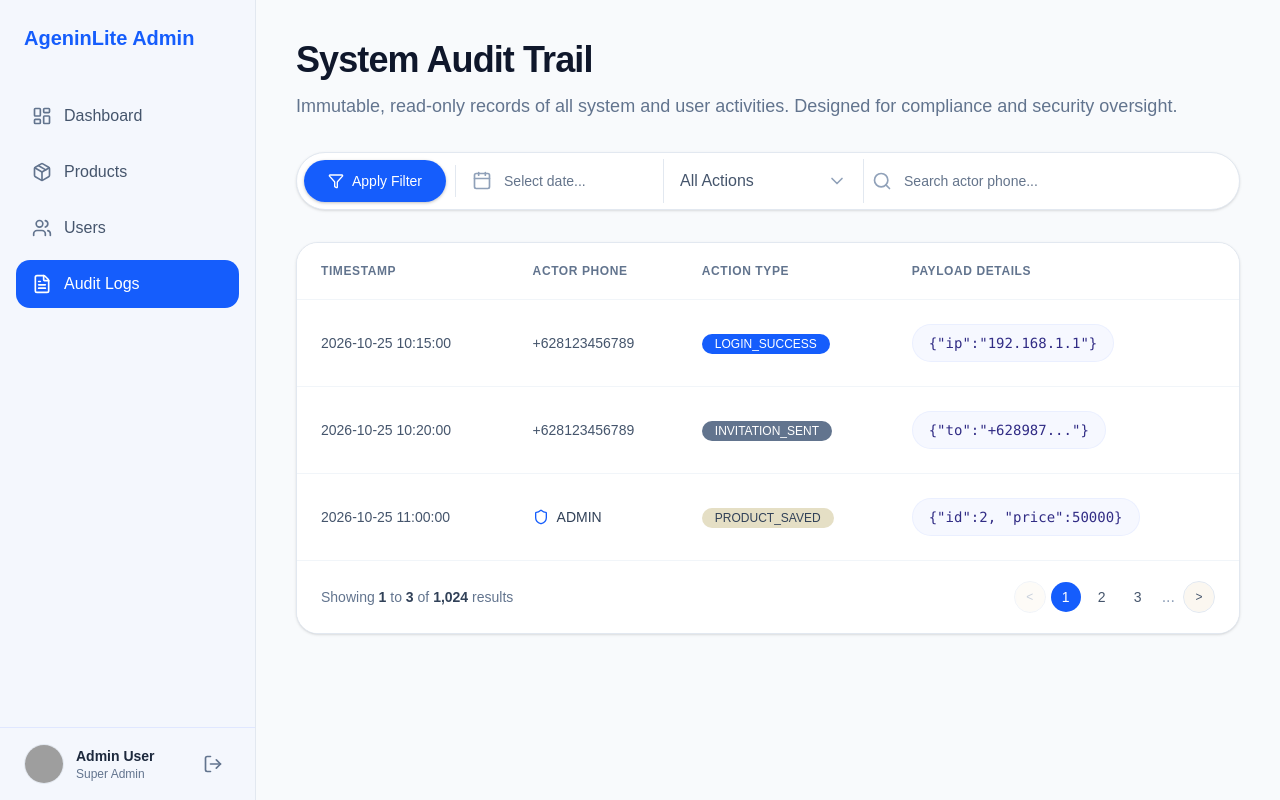
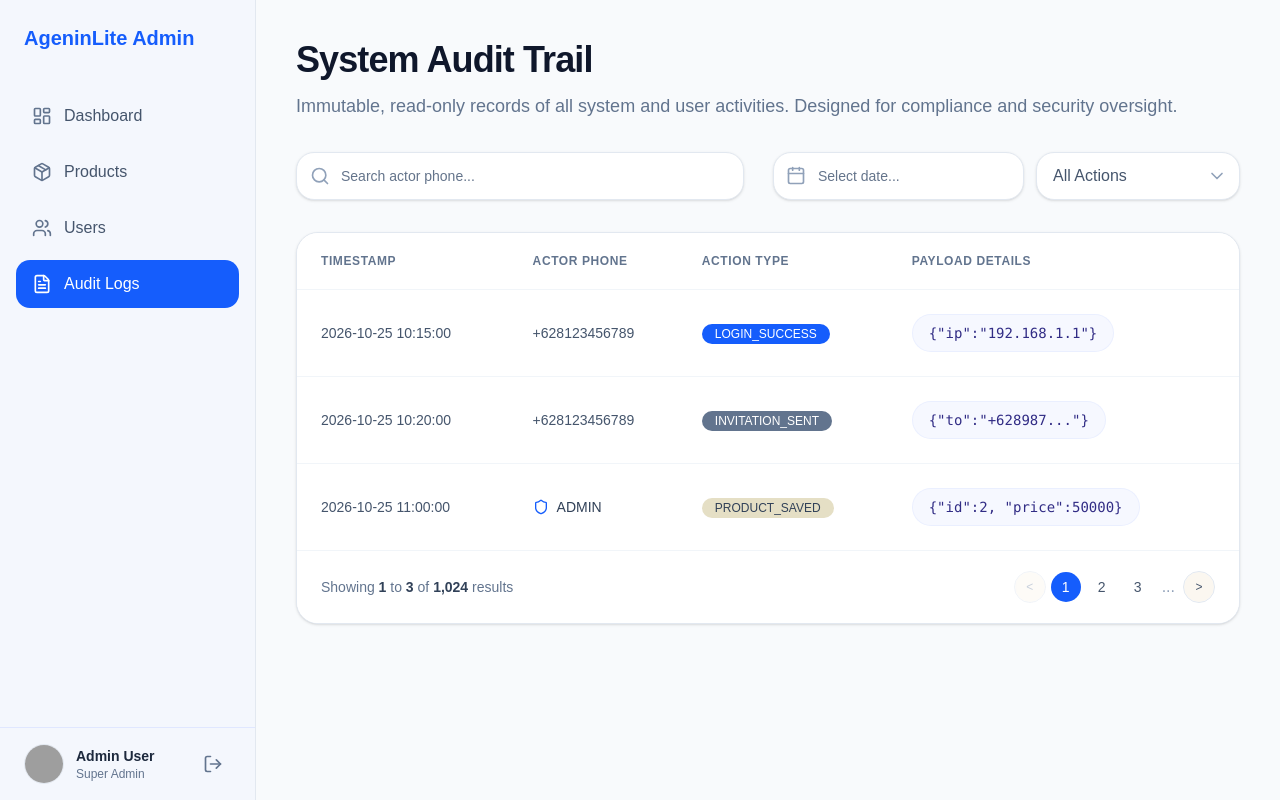
Before and after one commit to AgeninLite-MiniProject/agenin-lite-fe, a React (Vite) app: page /admin/audit in a window 1280 px wide. Built offline with nearby package versions, Linux system fonts and the light colour scheme; grey boxes are pictures that could not be loaded.

Commit message:
style(admin): standardize search layout and fix audit routes

```diff
--- a/src/pages/admin/audit/AdminAuditPage.tsx
+++ b/src/pages/admin/audit/AdminAuditPage.tsx
@@ -51,38 +51,33 @@ export default function AdminAuditPage() {
         </p>
       </div>
 
-      <div className="flex flex-col md:flex-row items-center gap-0 p-1.5 bg-white rounded-[2rem] border border-slate-200 mb-8 shadow-sm">
-        <Button className="w-full md:w-auto bg-blue-600 hover:bg-blue-700 text-white rounded-full px-6 h-11 shadow-sm font-medium shrink-0 flex items-center gap-2">
-          <Filter className="h-4 w-4" />
-          Apply Filter
-        </Button>
+      <div className="flex flex-col md:flex-row md:items-center justify-between gap-4 mb-8">
+        <div className="relative flex-1 w-full max-w-md">
+          <Search className="absolute left-3.5 top-3.5 h-5 w-5 text-slate-400" />
+          <Input
+            placeholder="Search actor phone..."
+            className="pl-11 h-12 rounded-2xl border-slate-200 bg-white text-base shadow-sm focus-visible:ring-blue-500"
+          />
+        </div>
 
-        <div className="h-8 w-px bg-slate-200 hidden md:block mx-2"></div>
-
-        <div className="relative flex-1 w-full min-w-[200px] flex items-center border-b md:border-b-0 md:border-r border-slate-200 px-2">
+        <div className="flex flex-col sm:flex-row items-center gap-3">
+          <div className="relative flex items-center bg-white border border-slate-200 rounded-2xl h-12 px-3 shadow-sm min-w-[180px]">
             <Calendar className="h-5 w-5 text-slate-400 shrink-0" />
             <Input
               placeholder="Select date..."
-            className="border-none shadow-none focus-visible:ring-0 bg-transparent h-11 text-base text-slate-600"
+              className="border-none shadow-none focus-visible:ring-0 bg-transparent h-full text-base text-slate-600"
             />
           </div>
 
-        <div className="relative flex-1 w-full min-w-[200px] flex items-center border-b md:border-b-0 md:border-r border-slate-200 px-2">
-          <select className="w-full appearance-none border-none bg-transparent h-11 text-base text-slate-600 focus:outline-none focus:ring-0 cursor-pointer pl-2 pr-8">
+          <div className="relative flex items-center bg-white border border-slate-200 rounded-2xl h-12 px-3 shadow-sm min-w-[180px]">
+            <select className="w-full appearance-none border-none bg-transparent h-full text-base text-slate-600 focus:outline-none focus:ring-0 cursor-pointer pl-1 pr-8">
               <option value="">All Actions</option>
               <option value="LOGIN_SUCCESS">LOGIN_SUCCESS</option>
               <option value="INVITATION_SENT">INVITATION_SENT</option>
               <option value="PRODUCT_SAVED">PRODUCT_SAVED</option>
             </select>
-          <ChevronDown className="absolute right-4 h-5 w-5 text-slate-400 pointer-events-none" />
+            <ChevronDown className="absolute right-3 h-5 w-5 text-slate-400 pointer-events-none" />
           </div>
-
-        <div className="relative flex-2 w-full min-w-[250px] flex items-center px-2">
-          <Search className="h-5 w-5 text-slate-400 shrink-0" />
-          <Input
-            placeholder="Search actor phone..."
-            className="border-none shadow-none focus-visible:ring-0 bg-transparent h-11 text-base text-slate-600"
-          />
         </div>
       </div>
 
--- a/src/pages/admin/dashboard/AdminDashboardPage.tsx
+++ b/src/pages/admin/dashboard/AdminDashboardPage.tsx
@@ -90,7 +90,7 @@ export default function AdminDashboardPage() {
         <div className="p-6 border-b border-slate-100 flex items-center justify-between">
           <h2 className="text-lg font-semibold text-slate-900">Recent Activity</h2>
           <Link
-            to="/admin/audit-logs"
+            to="/admin/audit"
             className="text-sm font-semibold text-blue-600 hover:text-blue-800 transition-colors"
           >
             View All
--- a/src/pages/admin/users/AdminUsersPage.tsx
+++ b/src/pages/admin/users/AdminUsersPage.tsx
@@ -45,17 +45,12 @@ export default function AdminUsersPage() {
         </p>
       </div>
 
-      <div className="flex flex-col sm:flex-row items-center gap-3 p-2 bg-white rounded-3xl border border-slate-200 mb-6 shadow-sm">
-        <div className="relative flex-1 w-full">
-          <Search className="absolute left-3.5 top-2.5 h-5 w-5 text-slate-400" />
-          <Input
-            placeholder="Search by name or phone number..."
-            className="pl-11 border-none shadow-none focus-visible:ring-0 bg-transparent h-10 text-base"
-          />
-        </div>
-        <Button className="w-full sm:w-auto bg-blue-600 hover:bg-blue-700 text-white rounded-full px-8 h-10 shadow-sm font-semibold">
-          Search
-        </Button>
+      <div className="mb-6 max-w-md relative">
+        <Search className="absolute left-3.5 top-3.5 h-5 w-5 text-slate-400" />
+        <Input
+          placeholder="Search by name or phone number..."
+          className="pl-11 h-12 rounded-2xl border-slate-200 bg-white text-base shadow-sm focus-visible:ring-blue-500"
+        />
       </div>
 
       <div className="rounded-3xl border border-slate-200 shadow-sm bg-white overflow-hidden">
```
Lines whose indentation alone changed are shown as unchanged.
